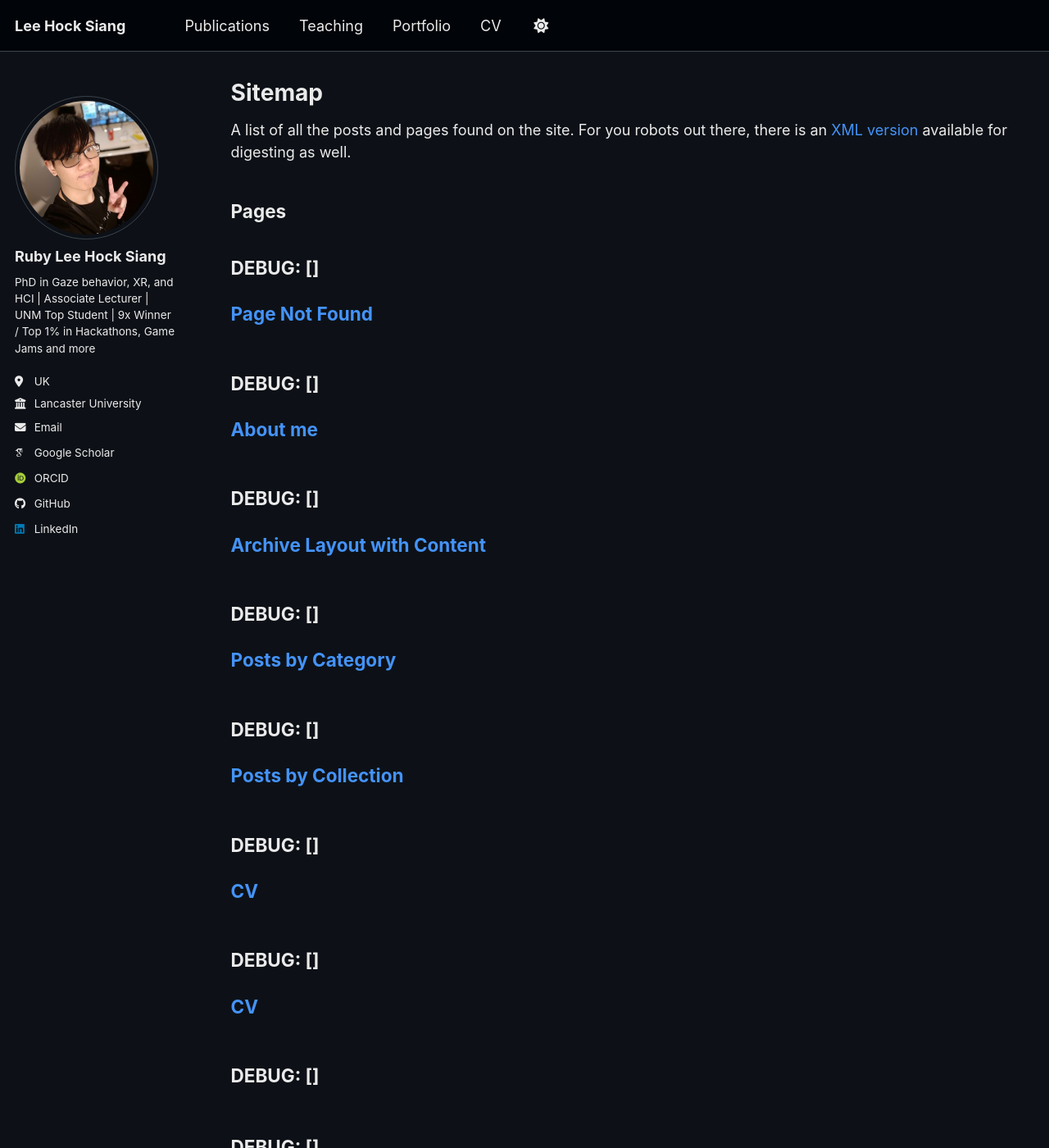
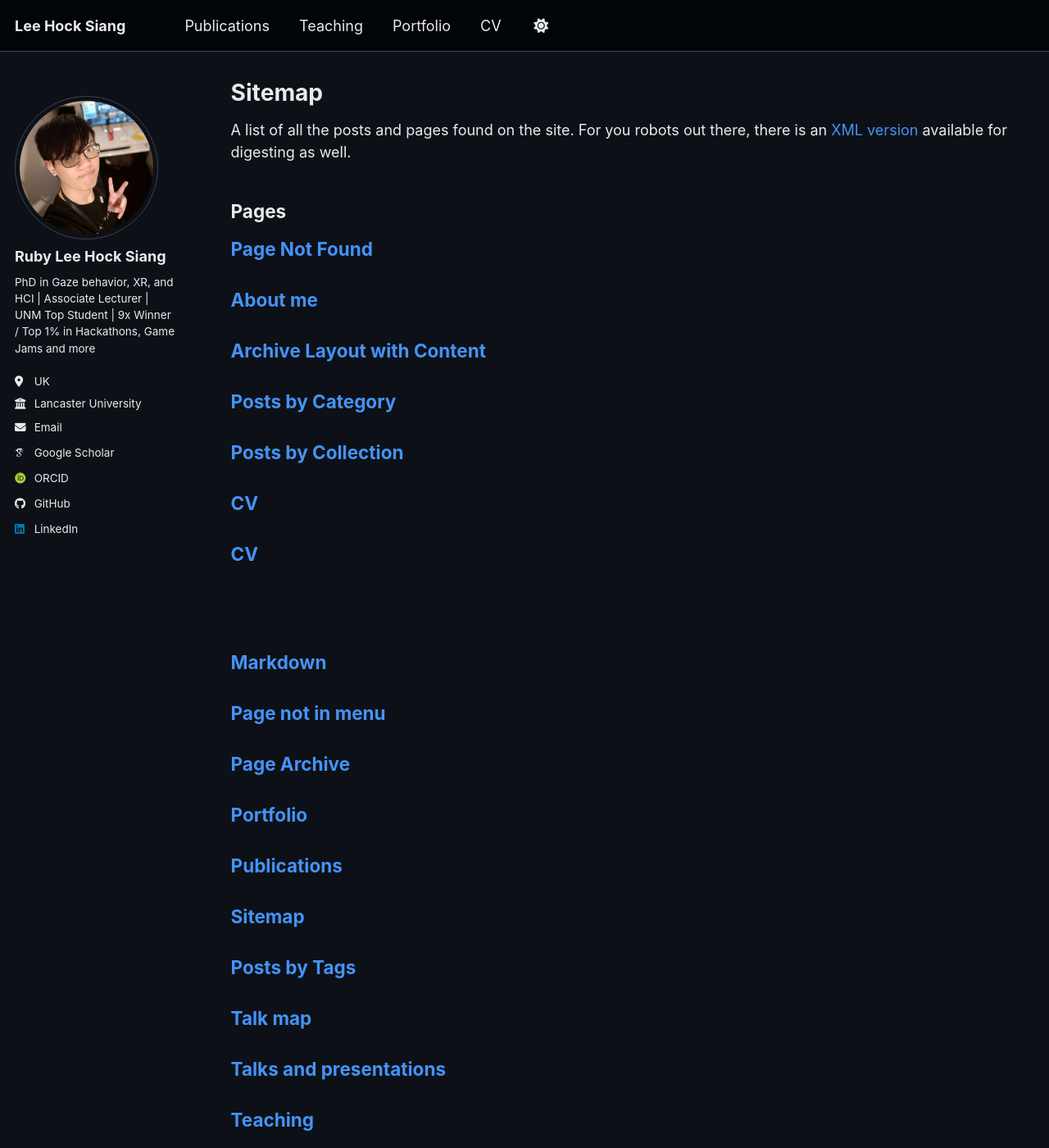
Before and after one commit to rubyleehs/rubyleehs.github.io, a Jekyll site: the page built from _pages/sitemap.md, in a window 1280 px wide and 1400 px high. Shown: the whole window at 82% size. Built offline with Jekyll 4.4.1, drawn with Linux system fonts in a browser that asks for light colours; some web fonts are replaced; a script bundle is joined from its source files by our own code; library files that are not in the unit come from our copies; some of the changed text lies outside the part shown.

Commit message:
Revert "Update archive-single.html"
This reverts commit 6e2a365038cdb373382504bbfb90d83a75f88c0b.

```diff
--- a/_includes/archive-single.html
+++ b/_includes/archive-single.html
@@ -26,17 +26,15 @@
       </div>
 
     {% endif %}
-
     <h2 class="archive__item-title" itemprop="headline">
-        <p>DEBUG: [{{ post.link }}]</p>
     {% if post.link %}
-        <a href="{{ post.link }}">{{ title }}</a>
-        <a href="{{ post.url | relative_url }}" rel="permalink">
+        <a href="{{ post.link | escape }}">{{ title }}</a>
+        <a href="{{ post.url }}" rel="permalink">
         <i class="fa fa-link" aria-hidden="true" title="permalink"></i>
         <span class="sr-only">Permalink</span>
         </a>
     {% else %}
-        <a href="{{ post.url | relative_url }}" rel="permalink">{{ title }}</a>
+        <a href="{{ post.url }}" rel="permalink">{{ title }}</a>
     {% endif %}
     </h2>
 
```
